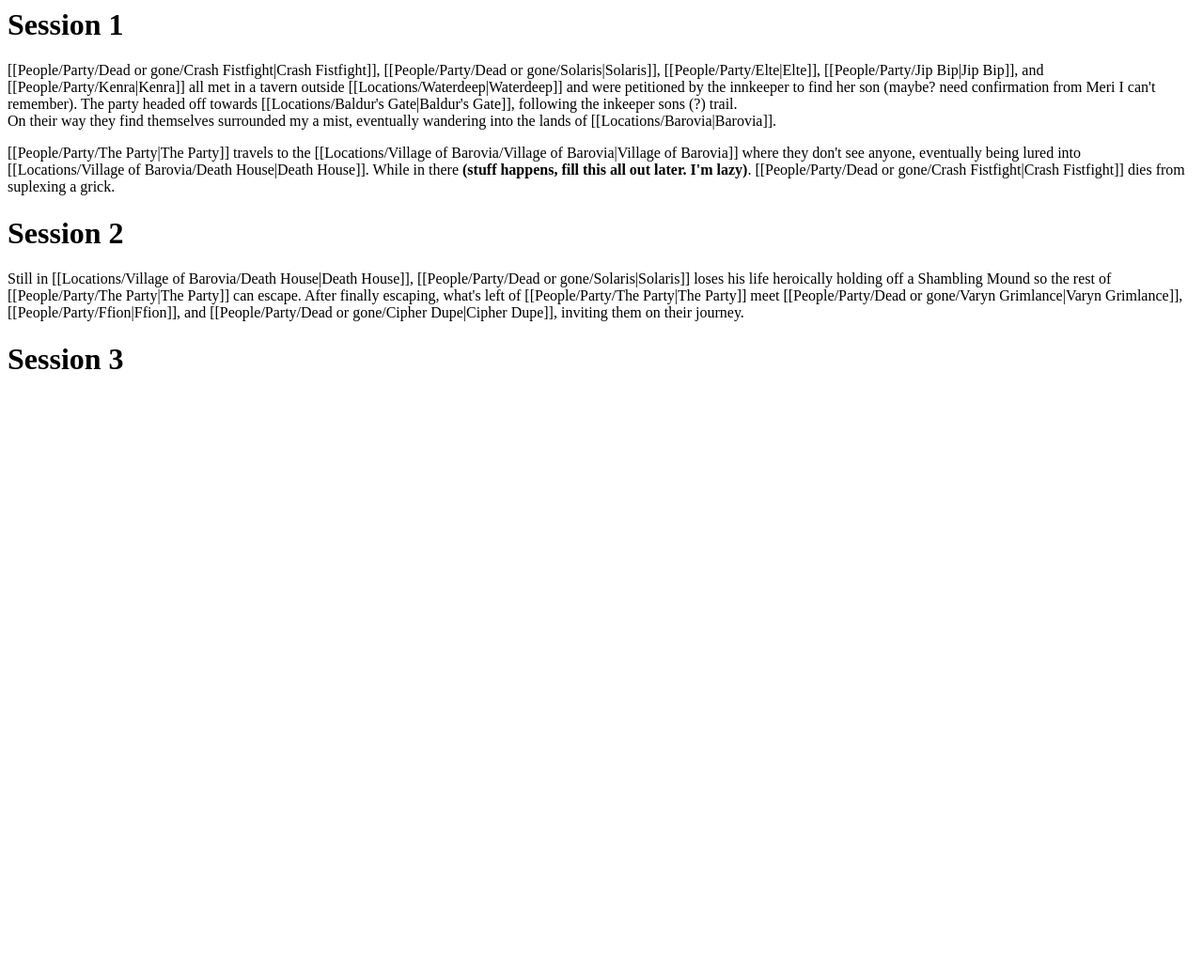
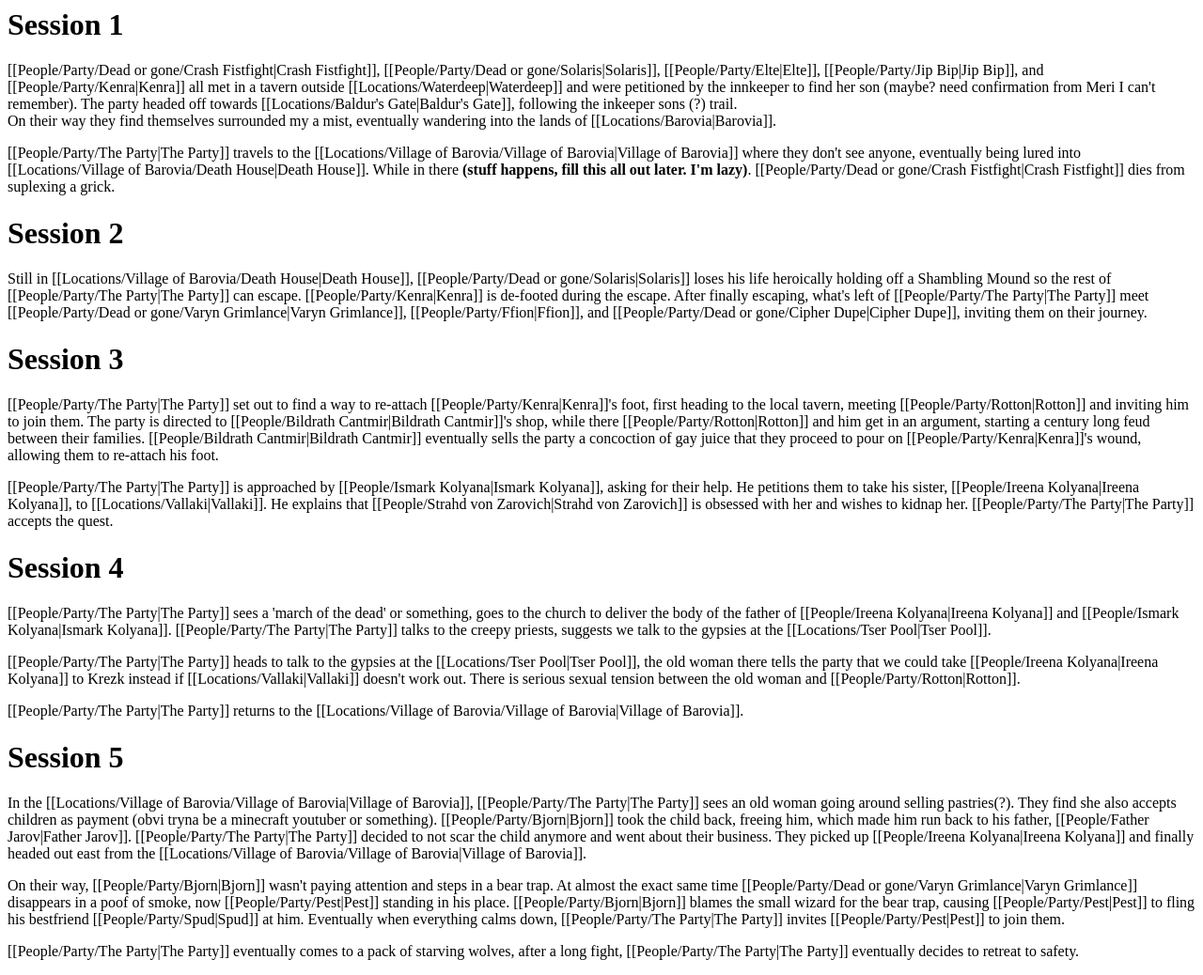
Before and after one commit to cdickson77/cdickson77.github.io, an Eleventy site: page src/site/notes/The Journey.md in a window 1280 px wide. Shown: the whole page at 94% size. Before the commit the page ends 800 px from the top, so only its background shows below. Built offline with nearby package versions, Linux system fonts and the light colour scheme; Eleventy itself is replaced by a stand-in of ours; files that its build step writes are made by us from their sources; what @sindresorhus/slugify, eleventy-plugin-nesting-toc, fs-file-tree, glob would draw is missing.

Commit message:
Published multiple files

```diff
--- a/src/site/notes/The Journey.md
+++ b/src/site/notes/The Journey.md
@@ -9,6 +9,23 @@ On their way they find themselves surrounded my a mist, eventually wandering int
 [[People/Party/The Party\|The Party]] travels to the [[Locations/Village of Barovia/Village of Barovia\|Village of Barovia]] where they don't see anyone, eventually being lured into [[Locations/Village of Barovia/Death House\|Death House]]. While in there **(stuff happens, fill this all out later. I'm lazy)**. [[People/Party/Dead or gone/Crash Fistfight\|Crash Fistfight]] dies from suplexing a grick.
 
 # Session 2
-Still in [[Locations/Village of Barovia/Death House\|Death House]], [[People/Party/Dead or gone/Solaris\|Solaris]] loses his life heroically holding off a Shambling Mound so the rest of [[People/Party/The Party\|The Party]] can escape. After finally escaping, what's left of [[People/Party/The Party\|The Party]] meet [[People/Party/Dead or gone/Varyn Grimlance\|Varyn Grimlance]], [[People/Party/Ffion\|Ffion]], and [[People/Party/Dead or gone/Cipher Dupe\|Cipher Dupe]], inviting them on their journey.
+Still in [[Locations/Village of Barovia/Death House\|Death House]], [[People/Party/Dead or gone/Solaris\|Solaris]] loses his life heroically holding off a Shambling Mound so the rest of [[People/Party/The Party\|The Party]] can escape. [[People/Party/Kenra\|Kenra]] is de-footed during the escape. After finally escaping, what's left of [[People/Party/The Party\|The Party]] meet [[People/Party/Dead or gone/Varyn Grimlance\|Varyn Grimlance]], [[People/Party/Ffion\|Ffion]], and [[People/Party/Dead or gone/Cipher Dupe\|Cipher Dupe]], inviting them on their journey.
 
 # Session 3
+[[People/Party/The Party\|The Party]] set out to find a way to re-attach [[People/Party/Kenra\|Kenra]]'s foot, first heading to the local tavern, meeting [[People/Party/Rotton\|Rotton]] and inviting him to join them. The party is directed to [[People/Bildrath Cantmir\|Bildrath Cantmir]]'s shop, while there [[People/Party/Rotton\|Rotton]] and him get in an argument, starting a century long feud between their families. [[People/Bildrath Cantmir\|Bildrath Cantmir]] eventually sells the party a concoction of gay juice that they proceed to pour on [[People/Party/Kenra\|Kenra]]'s wound, allowing them to re-attach his foot.
+
+[[People/Party/The Party\|The Party]] is approached by [[People/Ismark Kolyana\|Ismark Kolyana]], asking for their help. He petitions them to take his sister, [[People/Ireena Kolyana\|Ireena Kolyana]], to [[Locations/Vallaki\|Vallaki]]. He explains that [[People/Strahd von Zarovich\|Strahd von Zarovich]] is obsessed with her and wishes to kidnap her. [[People/Party/The Party\|The Party]] accepts the quest.
+
+# Session 4
+[[People/Party/The Party\|The Party]] sees a 'march of the dead' or something, goes to the church to deliver the body of the father of [[People/Ireena Kolyana\|Ireena Kolyana]] and [[People/Ismark Kolyana\|Ismark Kolyana]]. [[People/Party/The Party\|The Party]] talks to the creepy priests, suggests we talk to the gypsies at the [[Locations/Tser Pool\|Tser Pool]].
+
+[[People/Party/The Party\|The Party]] heads to talk to the gypsies at the [[Locations/Tser Pool\|Tser Pool]], the old woman there tells the party that we could take [[People/Ireena Kolyana\|Ireena Kolyana]] to Krezk instead if [[Locations/Vallaki\|Vallaki]] doesn't work out. There is serious sexual tension between the old woman and [[People/Party/Rotton\|Rotton]].
+
+[[People/Party/The Party\|The Party]] returns to the [[Locations/Village of Barovia/Village of Barovia\|Village of Barovia]].
+
+# Session 5
+In the [[Locations/Village of Barovia/Village of Barovia\|Village of Barovia]], [[People/Party/The Party\|The Party]] sees an old woman going around selling pastries(?). They find she also accepts children as payment (obvi tryna be a minecraft youtuber or something). [[People/Party/Bjorn\|Bjorn]] took the child back, freeing him, which made him run back to his father, [[People/Father Jarov\|Father Jarov]]. [[People/Party/The Party\|The Party]] decided to not scar the child anymore and went about their business. They picked up [[People/Ireena Kolyana\|Ireena Kolyana]] and finally headed out east from the [[Locations/Village of Barovia/Village of Barovia\|Village of Barovia]].
+
+On their way, [[People/Party/Bjorn\|Bjorn]] wasn't paying attention and steps in a bear trap. At almost the exact same time [[People/Party/Dead or gone/Varyn Grimlance\|Varyn Grimlance]] disappears in a poof of smoke, now [[People/Party/Pest\|Pest]] standing in his place. [[People/Party/Bjorn\|Bjorn]] blames the small wizard for the bear trap, causing [[People/Party/Pest\|Pest]] to fling his bestfriend [[People/Party/Spud\|Spud]] at him. Eventually when everything calms down, [[People/Party/The Party\|The Party]] invites [[People/Party/Pest\|Pest]] to join them.
+
+[[People/Party/The Party\|The Party]] eventually comes to a pack of starving wolves, after a long fight, [[People/Party/The Party\|The Party]] eventually decides to retreat to safety.
```
Also changed, not shown: src/site/notes/People/Father Jarov.md (added, +7 -0 lines).
